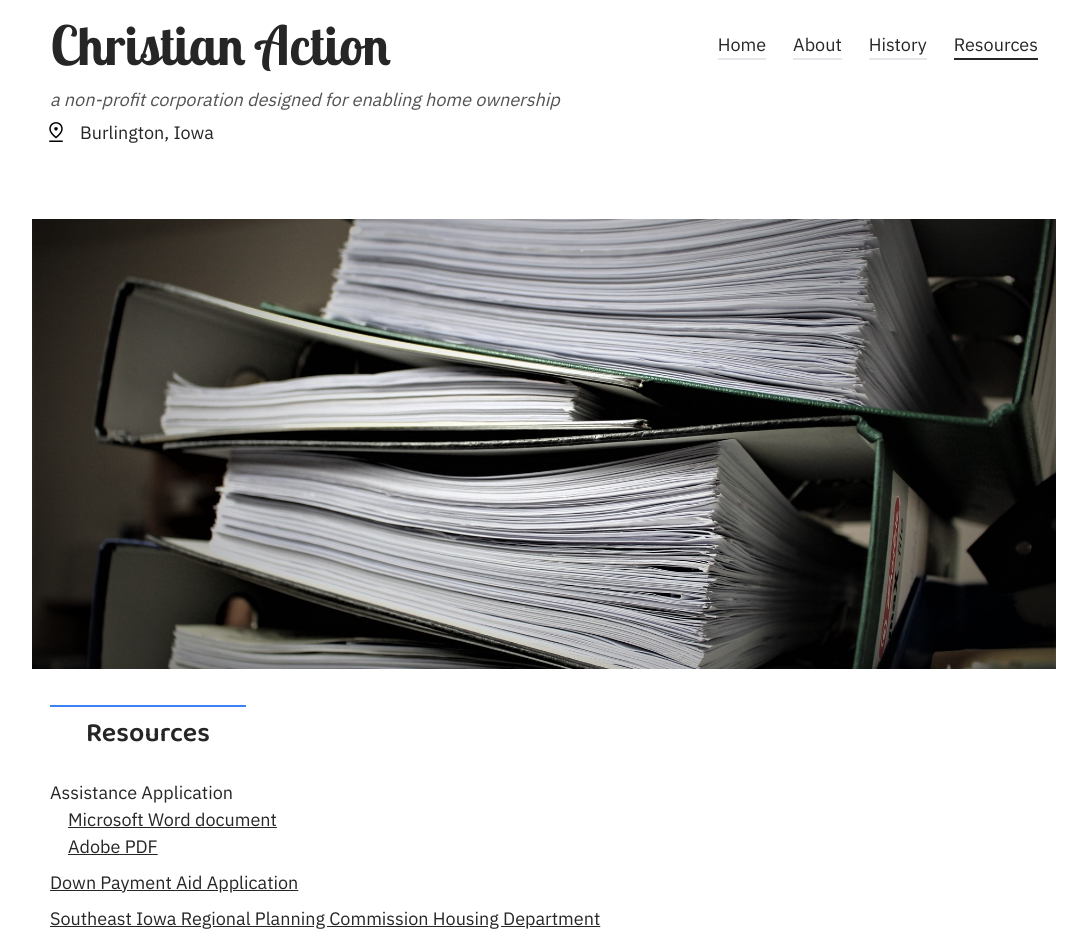
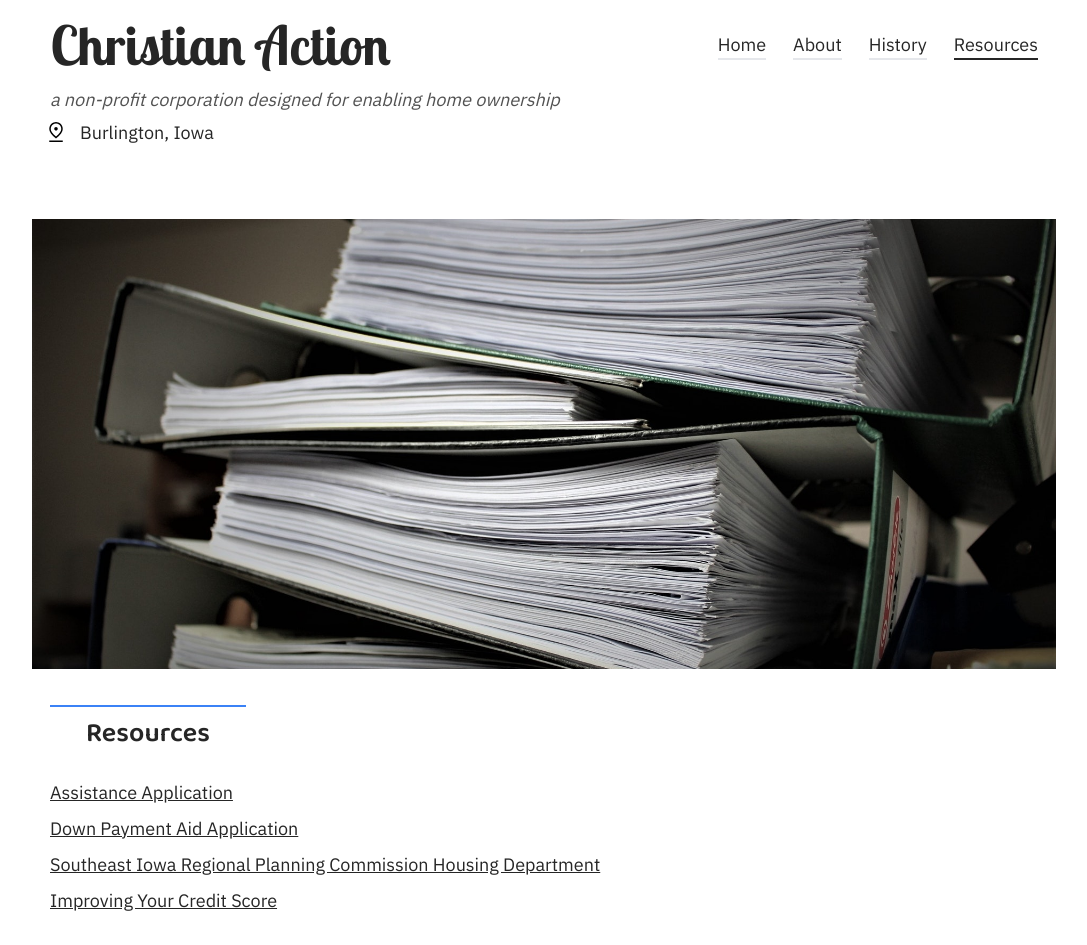
Before and after one commit to blaze-vincent/christian-action-2022, a Next.js app: page /resources in a window 1280 px wide. Shown: the top 945 px of the page, without its empty margins (96-1183 px from the left). Built offline with nearby package versions, Linux system fonts and the light colour scheme.

Commit message:
Homogenize link appearance, standardize link dom

```diff
--- a/components/downloadsSection.js
+++ b/components/downloadsSection.js
@@ -1,6 +1,26 @@
 import SectionTitle from "./sectionTitle"
 
-export default function DownloadsSection({resources}){
+export default function DownloadsSection(){
+
+  const resources = [
+    {
+      name: 'Assistance Application',
+      url: '/resources/ChristianActionApplicationForm.pdf'
+    },
+    {
+      name: 'Down Payment Aid Application',
+      url: '/resources/2020DownPaymentAssistanceHomeownerApplication.pdf'
+    },
+    {
+      name: 'Southeast Iowa Regional Planning Commission Housing Department',
+      url: 'https://www.seirpc.com/housing'
+    },
+    {
+      name: 'Improving Your Credit Score',
+      url: 'https://www.investopedia.com/how-to-improve-your-credit-score-4590097'
+    },
+  ]
+
   return <div className="flex flex-col gap-4 p-4">
     <SectionTitle>
       Resources
@@ -8,62 +28,20 @@ export default function DownloadsSection({resources}){
     <ul
       className="flex flex-col gap-2"
     >
-      <li className="flex flex-col justify-between items-start">
-        <p>
-          Assistance Application
-        </p>
-        <div className="flex flex-col">
-
       {
-            [
-              {
-                text: 'Microsoft Word document',
-                url: '/resources/ChristianActionApplicationForm.docx'
-              },
-              {
-                text: 'Adobe PDF',
-                url: '/resources/ChristianActionApplicationForm.pdf'
-              }
-            ].map((obj, index) => {
-              return <a
+        resources.map((obj, index) => {
+          return <li key={index}>
+            <a
               href={obj.url}
-                key={index }
-                target="_blank"
-                rel="noopener"
-                className="underline pl-4"
-              >
-                {obj.text}
-              </a>
-            })
-          }
-        </div>
-      </li>
-      <li>
-        <a
-          href="/resources/2020DownPaymentAssistanceHomeownerApplication.pdf"
               className="underline"
               rel="ext"
             >
-          Down Payment Aid Application
+              {obj.name}
             </a>
           </li>
-      <li>
-        <a
-          href="https://www.seirpc.com/housing"
-          className="underline"
-          rel="ext"        >
-          Southeast Iowa Regional Planning Commission Housing Department
-        </a>
-      </li>
-      <li>
-        <a
-          href="https://www.investopedia.com/how-to-improve-your-credit-score-4590097"
-          className="underline"
-          rel="ext"
-        >
-          Improving Your Credit Score
-        </a>
-      </li>
+        })
+      }
+
     </ul>
   </div>
 }
```
Lines whose indentation alone changed are shown as unchanged.
